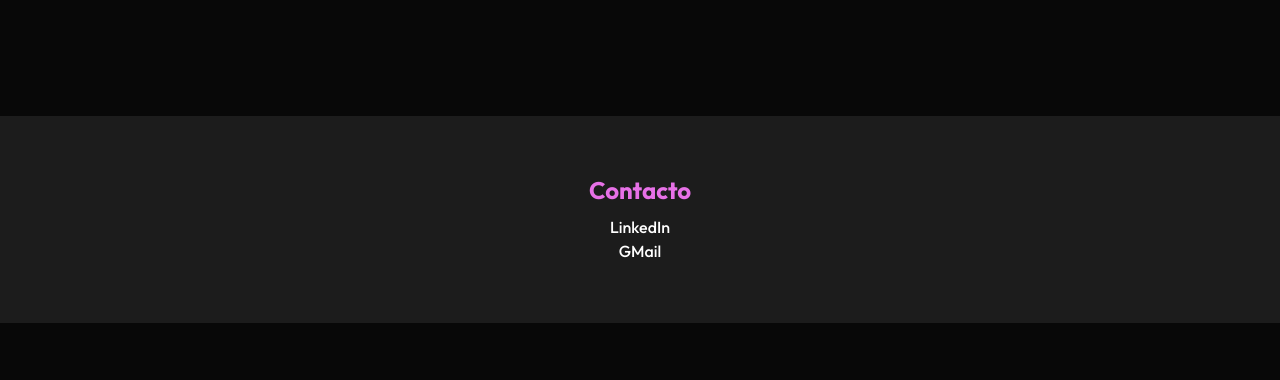
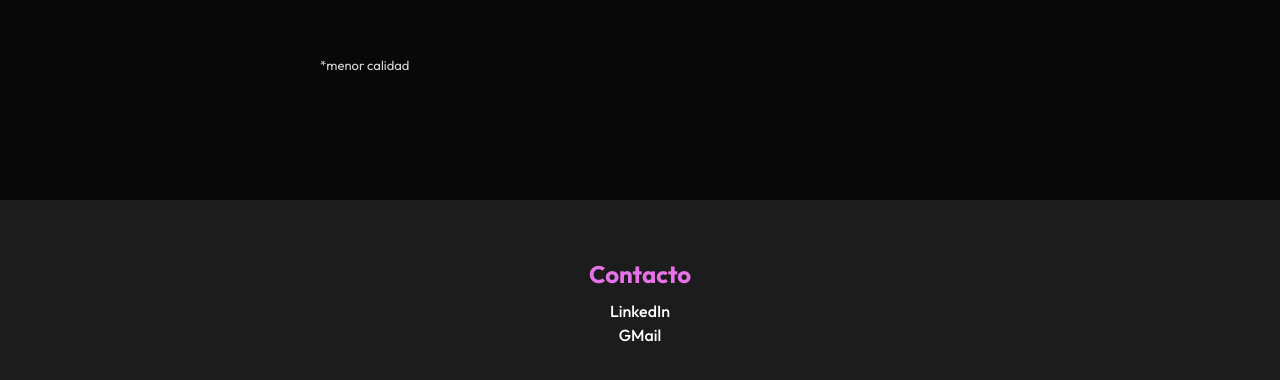
Before and after one commit to candelanati/Entrega_Final-Desarrollo_Web_Flex, a plain HTML site: page pages/Portfolio.html in a window 1280 px wide. Shown: the part 1368-1748 px from the top of the page. Before the commit the page ends 1691 px from the top, so only its background shows below. Drawn offline with nearby package versions, Linux system fonts and the light colour scheme.

Commit message:
fix for <p> / margin-bottom reset

```diff
--- a/css/style.css
+++ b/css/style.css
@@ -127,6 +127,11 @@ h4{
     font-size: large;
 }
 
+p{
+    /*se pone automaticamente margin-bottom:1rem sino*/
+    margin-bottom: 0px;
+}
+
 /*SOBRE MI SECTION*/
 #sobre_mi-mobile{
     display:none;
@@ -251,9 +256,14 @@ h4{
     background-color: #D9D9D9;
 }
 
+/*CENTRADOS*/
 .center_column{
     display: flex;
     flex-direction: column;
+    align-items: center;
+}
+.center_row{
+    display: flex;
     align-items: center;
 }
 
--- a/pages/Portfolio.html
+++ b/pages/Portfolio.html
@@ -49,7 +49,7 @@
         </div>
         <embed src="../assets/Portfolio-Lanati_Candela.pdf" type="application/pdf" class="pdf_preview spacing-2">
         <!--preview, agregar imagen-->
-        <div class="spacing-2 pdf_preview_page ">
+        <div class="spacing-2  center_row">
             <a href="../assets/Portfolio-Lanati_Candela.pdf"><svg xmlns="http://www.w3.org/2000/svg" height="70px" viewBox="0 -960 960 960" width="70px" fill="#080808a4"><path d="M360-460h40v-80h40q17 0 28.5-11.5T480-580v-40q0-17-11.5-28.5T440-660h-80v200Zm40-120v-40h40v40h-40Zm120 120h80q17 0 28.5-11.5T640-500v-120q0-17-11.5-28.5T600-660h-80v200Zm40-40v-120h40v120h-40Zm120 40h40v-80h40v-40h-40v-40h40v-40h-80v200ZM320-240q-33 0-56.5-23.5T240-320v-480q0-33 23.5-56.5T320-880h480q33 0 56.5 23.5T880-800v480q0 33-23.5 56.5T800-240H320Zm0-80h480v-480H320v480ZM160-80q-33 0-56.5-23.5T80-160v-560h80v560h560v80H160Zm160-720v480-480Z"/></svg></a>
             <p class="note">*menor calidad</p>
         </div>
```
Also changed, not shown: assets/img/slides-pc-portfolio-05.png.
